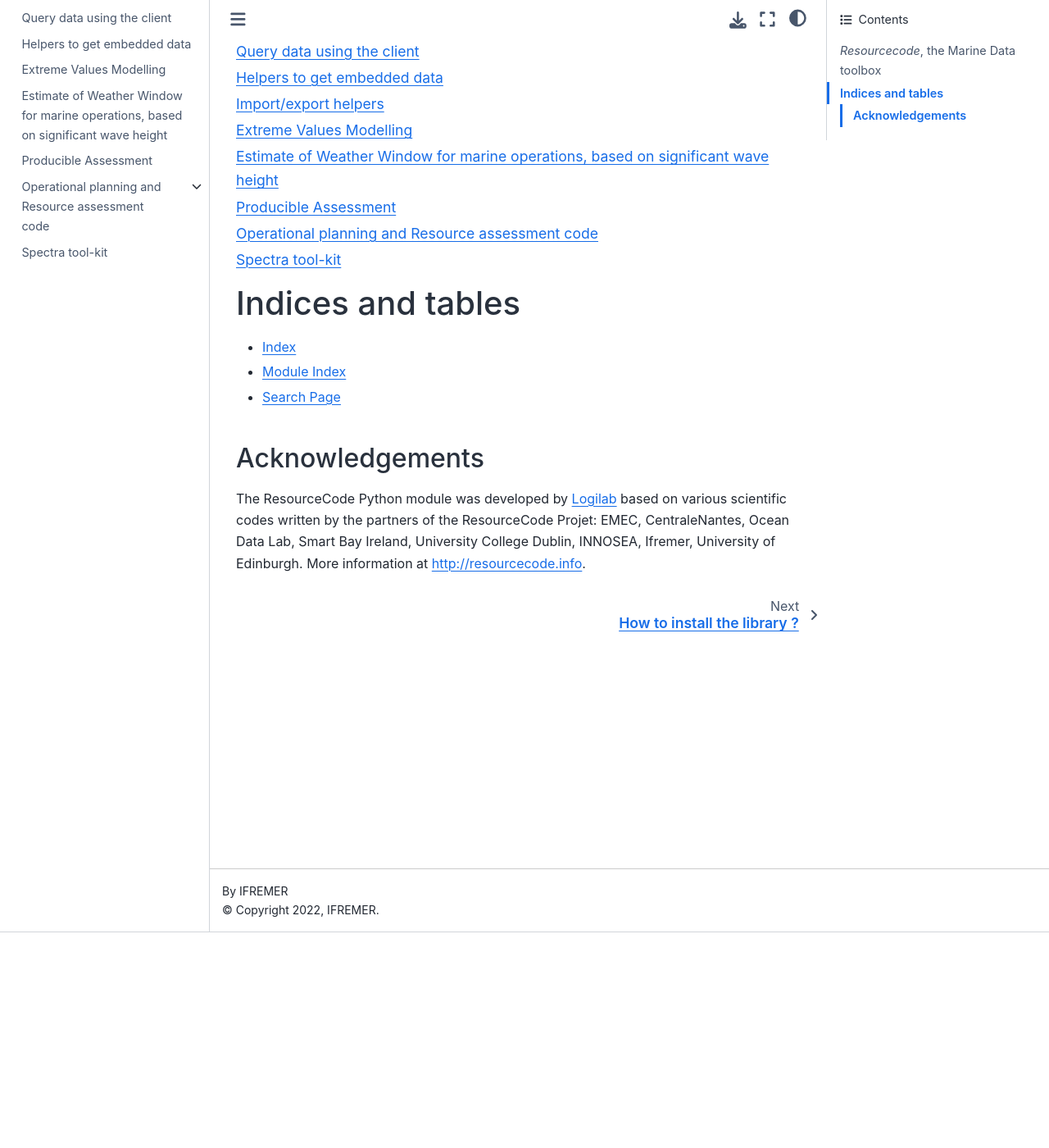
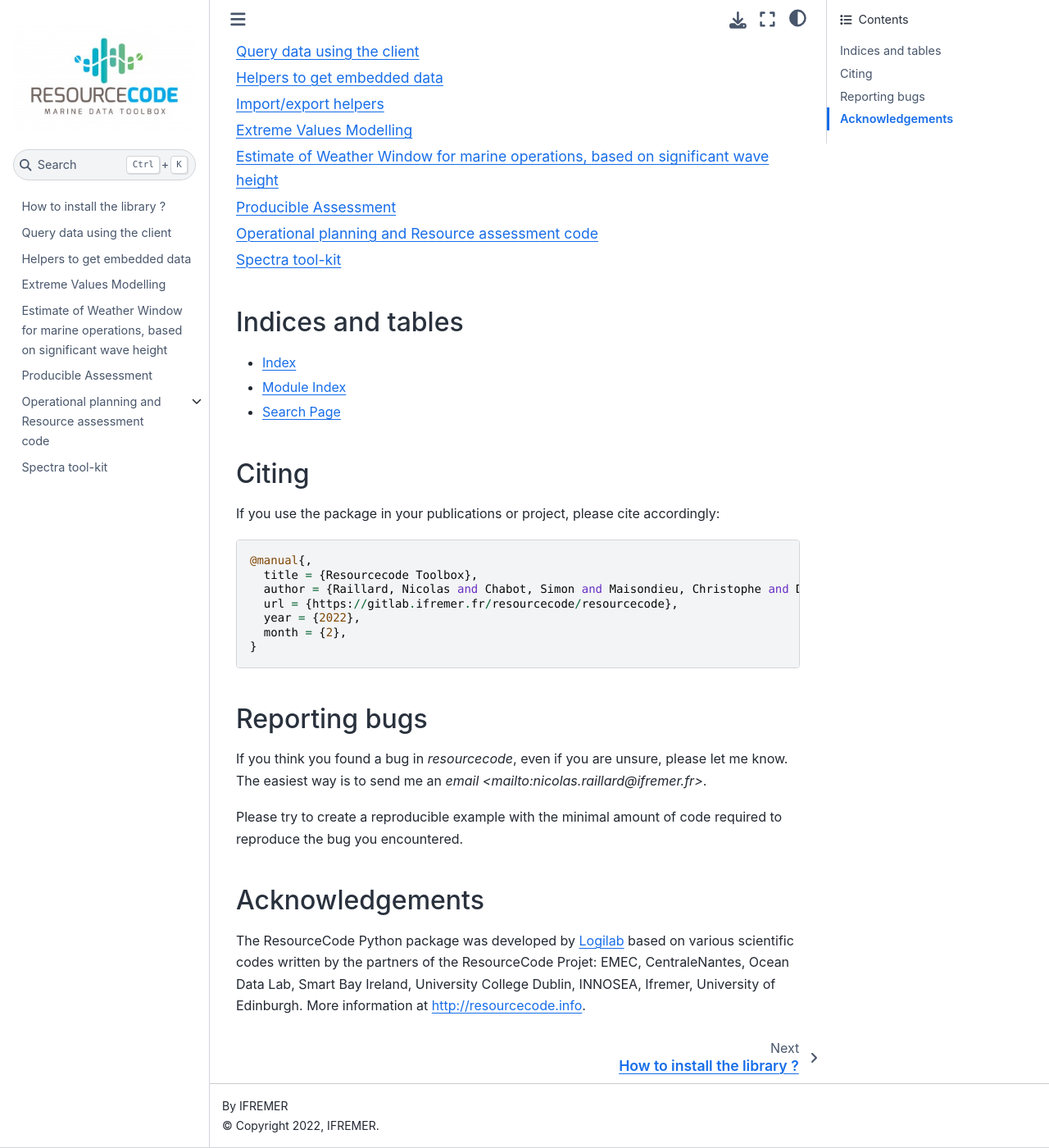
Before and after one commit to Resourcecode-project/py-resourcecode, a Sphinx documentation site: the page built from doc/index.rst, in a window 1280 px wide and 1400 px high, scrolled down 263 px. Shown: the whole window at 82% size. Built offline with Sphinx 7.4.7 and the Sphinx Book theme 1.1.4, drawn with Linux system fonts in a browser that asks for light colours.

Commit message:
Update index.rst

```diff
--- a/doc/index.rst
+++ b/doc/index.rst
@@ -25,16 +25,38 @@
 
 
 Indices and tables
-==================
+------------------
 
 * :ref:`genindex`
 * :ref:`modindex`
 * :ref:`search`
 
+Citing
+------
+
+If you use the package in your publications or project, please cite accordingly::
+
+   @manual{,
+     title = {Resourcecode Toolbox},
+     author = {Raillard, Nicolas and Chabot, Simon and Maisondieu, Christophe and Darbynian, David and Payne, Gregory and Papillon, Louis},
+     url = {https://gitlab.ifremer.fr/resourcecode/resourcecode},
+     year = {2022},
+     month = {2},
+   }
+
+
+Reporting bugs
+---------------
+
+If you think you found a bug in `resourcecode`, even if you are unsure, please let me know. The
+easiest way is to send me an `email <mailto:nicolas.raillard@ifremer.fr>`.
+
+Please try to create a reproducible example with the minimal amount of code required to reproduce the bug you encountered.
+
 Acknowledgements
 ----------------
 
-The ResourceCode Python module was developed by `Logilab <https://logilab.fr/>`_
+The ResourceCode Python package was developed by `Logilab <https://logilab.fr/>`_
 based on various scientific codes written by the partners of the ResourceCode
 Projet: EMEC, CentraleNantes, Ocean Data Lab, Smart Bay Ireland, University
 College Dublin, INNOSEA, Ifremer, University of Edinburgh. More information at
```
